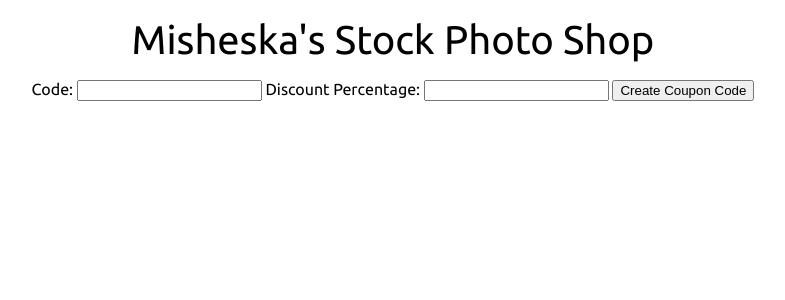
After one commit to misheska/stock, a Django app: page /admin/create_coupon in a window 1280 px wide. The commit adds this page. Shown: the top 300 px of the page, without its empty margins (247-1032 px from the left). Run offline with Django 3.2, Linux system fonts and the light colour scheme.

```diff
--- a/photos/views.py
+++ b/photos/views.py
@@ -6,6 +6,11 @@ from django.conf import settings
 import securepay.gateway
 from photos.models import Photo, PurchaseLog
 
+from photos.models import CouponCode
+
+from feature import Feature
+
+coupon_code_feature = Feature("coupon_codes")
 
 def index(request):
     photos = Photo.objects.all()
@@ -29,6 +34,7 @@ def checkout(request):
     context = {
         'photo': photo,
         'photo_price': settings.PHOTO_PRICE,
+        'show_coupon_codes': coupon_code_feature.is_enabled(request),
     }
     return render(request, 'checkout.html', context)
 
@@ -62,3 +68,20 @@ def purchase_log(request):
         'logs': logs,
     }
     return render(request, 'purchase_log.html', context)
+
+def create_coupon(request):
+    if request.method == "POST":
+        percentage = int(request.POST.get('discount_percentage', 0))
+        code = request.POST.get('code')
+
+        coupon_code = CouponCode.objects.create(
+            discount_percentage=percentage,
+            code=code,
+        )
+
+        context = {
+            'coupon_code': coupon_code
+        }
+        return render(request, 'admin_coupon_created.html', context)
+
+    return render(request, 'admin_create_coupon.html', {})
--- /dev/null
+++ b/templates/admin_create_coupon.html
@@ -0,0 +1,13 @@
+{% extends "base.html" %}
+{% block content %}
+<center>
+<form id="create_coupon" method="POST">
+    {% csrf_token %}
+    <label for="code">Code:</label>
+    <input type="text" id="code" name="code"></input>
+    <label for="discount_percentage">Discount Percentage:</label>
+    <input type="text" id="discount_percentage" name="discount_percentage"></input>
+    <input type="submit" value="Create Coupon Code">
+</form>
+</center>
+{% endblock %}
--- a/website/urls.py
+++ b/website/urls.py
@@ -13,4 +13,5 @@ urlpatterns = patterns('',
     url(r'^checkout$', 'photos.views.checkout'),
     url(r'^admin/purchase_log$', 'photos.views.purchase_log'),
     url(r'^$', 'photos.views.index'),
+    url(r'^admin/create_coupon$', 'photos.views.create_coupon'),
 )
```
Also changed, not shown: templates/admin_coupon_created.html (added, +7 -0 lines), templates/checkout.html (+10 -0 lines), 1 other file.
